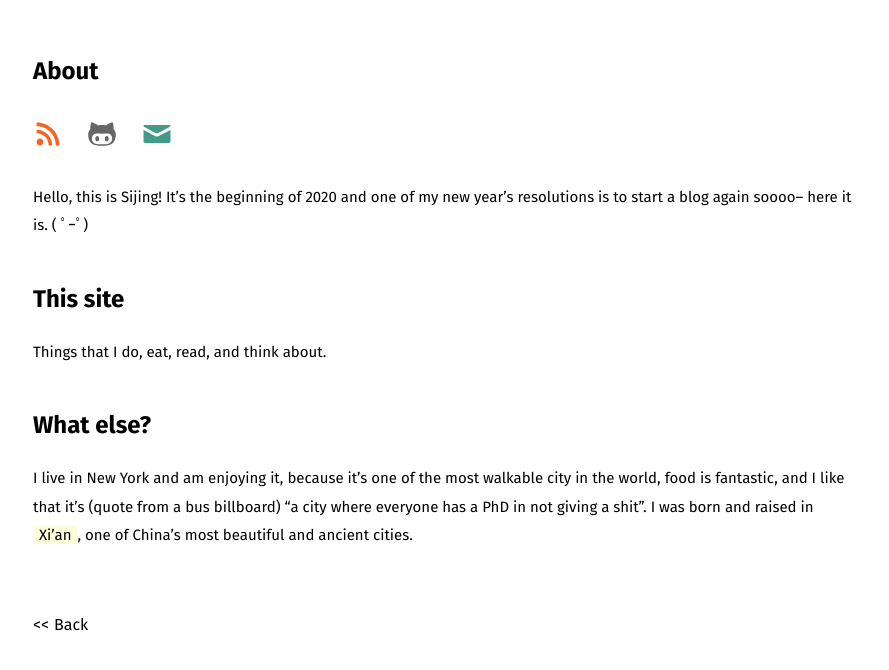
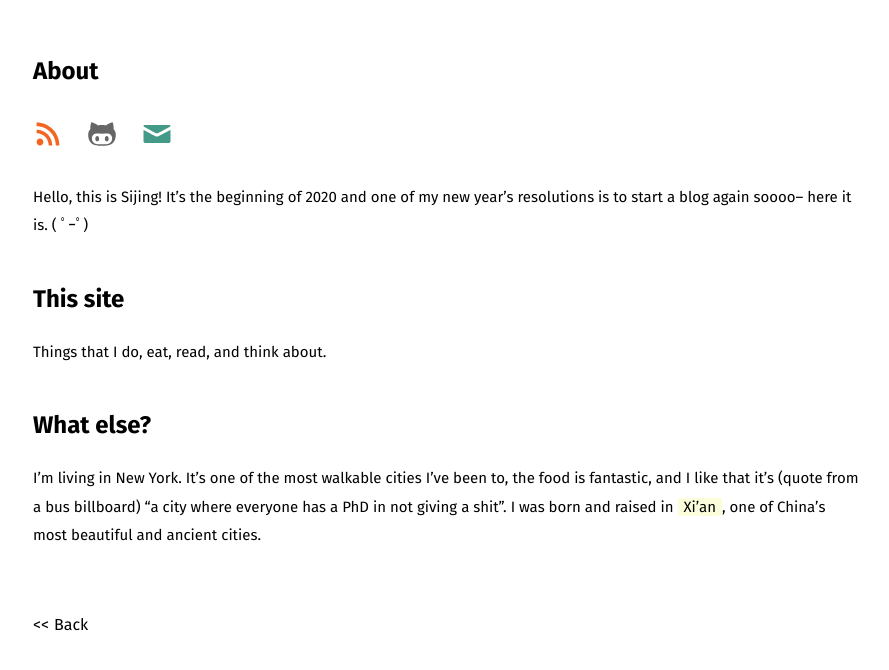
Before and after one commit to pocoapoco/pocoapoco.github.io, a Jekyll site: the page built from me.md, in a window 1280 px wide. Shown: the top 670 px of the page, without its empty margins (17-906 px from the left). Built offline with Jekyll 4.4.1, drawn with Linux system fonts in a browser that asks for light colours.

Commit message:
minor fix

```diff
--- a/me.md
+++ b/me.md
@@ -13,6 +13,6 @@ Things that I do, eat, read, and think about.
 
 ## What else?
 
-I live in New York and am enjoying it, because it's one of the most walkable city in the world, food is fantastic, and I like that it's (quote from a bus billboard) "a city where everyone has a PhD in not giving a shit". I was born and raised in [Xi'an][2], one of China's most beautiful and ancient cities.
+I'm living in New York. It's one of the most walkable cities I've been to, the food is fantastic, and I like that it's (quote from a bus billboard) "a city where everyone has a PhD in not giving a shit". I was born and raised in [Xi'an][2], one of China's most beautiful and ancient cities.
 
 [2]: /assets/static/xian.png
```
